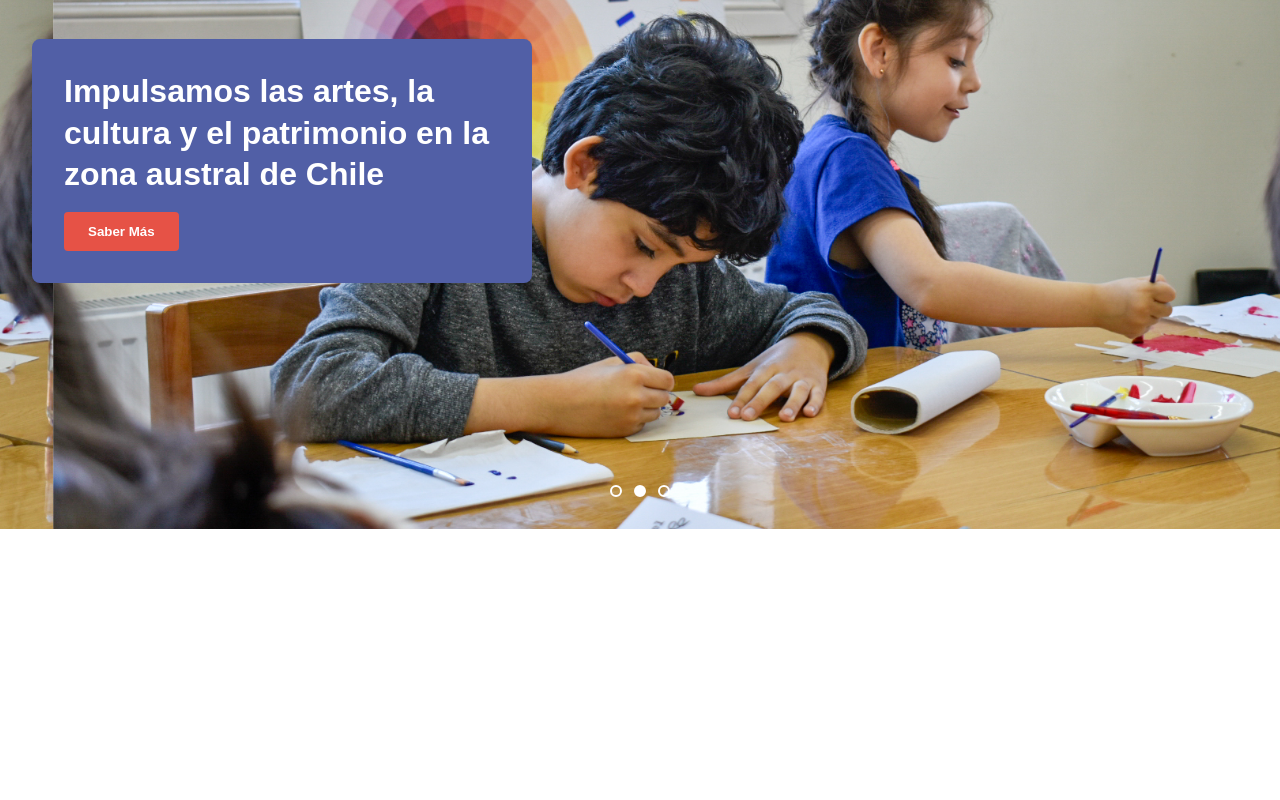
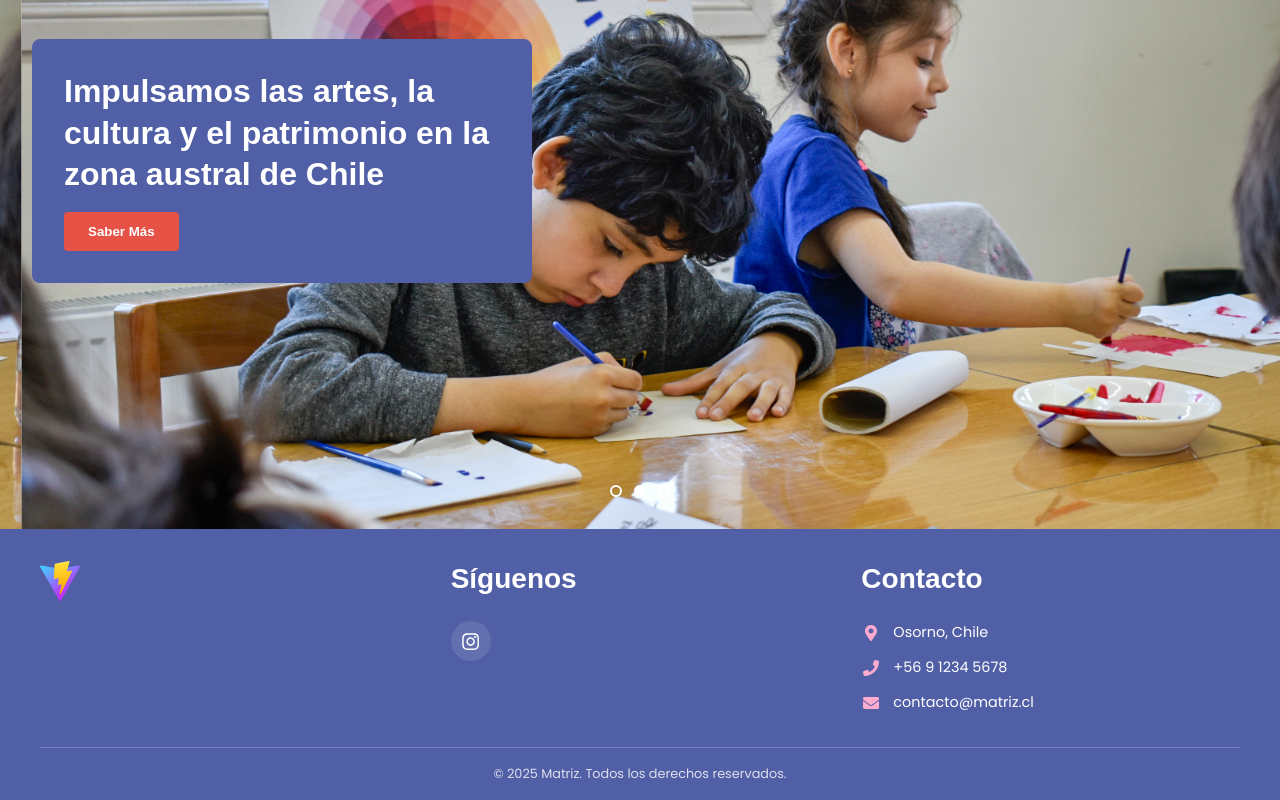
Before and after one commit to Bulllt/MatrizWebsite, a React (Vite) app: page /#/ in a window 1280 px wide. Shown: the part 271-1071 px from the top of the page. Before the commit the page ends 800 px from the top, so only its background shows below. Built offline with nearby package versions, Linux system fonts and the light colour scheme; a web font is replaced by a local one.

Commit message:
feat: footer added to the website

```diff
--- a/src/app/Layout.jsx
+++ b/src/app/Layout.jsx
@@ -1,5 +1,6 @@
 import React from "react";
 import Navbar from "../components/navbar/index";
+import Footer from "../components/footer/index";
 import { Outlet } from "react-router-dom";
 
 export default function Layout() {
@@ -10,6 +11,8 @@ export default function Layout() {
       <main>
         <Outlet />
       </main>
+
+      <Footer />
     </>
   );
 }
--- /dev/null
+++ b/src/components/footer/index.jsx
@@ -0,0 +1,82 @@
+import React from "react";
+import { NavLink } from "react-router-dom";
+import {
+  FaInstagram,
+  FaMapMarkerAlt,
+  FaPhone,
+  FaEnvelope,
+} from "react-icons/fa";
+import "./style.css";
+
+export default function Footer() {
+  const socialLinks = [
+    {
+      icon: <FaInstagram />,
+      url: "https://instagram.com/matriz",
+      label: "Síguenos en Instagram",
+    },
+  ];
+
+  const contactInfo = [
+    {
+      icon: <FaMapMarkerAlt />,
+      text: "Osorno, Chile",
+    },
+    {
+      icon: <FaPhone />,
+      text: "+56 9 1234 5678",
+    },
+    {
+      icon: <FaEnvelope />,
+      text: "contacto@matriz.cl",
+    },
+  ];
+
+  return (
+    <footer className="footerContainer">
+      <div className="footerContent">
+        <div className="footerSection">
+          <NavLink to="/" className="footerLogo">
+            <img src="/vite.svg" alt="Matriz Logo" />
+          </NavLink>
+        </div>
+
+        <div className="footerSection">
+          <h3 className="footerTitle">Síguenos</h3>
+          <div className="footerSocials">
+            {socialLinks.map((social, index) => (
+              <a
+                key={index}
+                href={social.url}
+                target="_blank"
+                rel="noopener noreferrer"
+                className="footerSocialLink"
+                aria-label={social.label}
+              >
+                {social.icon}
+              </a>
+            ))}
+          </div>
+        </div>
+
+        <div className="footerSection">
+          <h3 className="footerTitle">Contacto</h3>
+          <div className="footerContact">
+            {contactInfo.map((contact, index) => (
+              <div key={index} className="footerContactItem">
+                <span className="footerContactIcon">{contact.icon}</span>
+                <span className="footerContactText">{contact.text}</span>
+              </div>
+            ))}
+          </div>
+        </div>
+      </div>
+
+      <div className="footerBottom">
+        <p className="footerCopyright">
+          © {new Date().getFullYear()} Matriz. Todos los derechos reservados.
+        </p>
+      </div>
+    </footer>
+  );
+}
--- /dev/null
+++ b/src/components/footer/style.css
@@ -0,0 +1,151 @@
+.footerContainer {
+  background-color: var(--primary-color);
+  color: white;
+  padding: 2rem 1rem 1rem;
+  margin-top: auto;
+}
+
+.footerContent {
+  max-width: 1200px;
+  margin: 0 auto;
+  display: grid;
+  grid-template-columns: repeat(auto-fit, minmax(250px, 1fr));
+  gap: 2rem;
+  align-items: start;
+}
+
+.footerSection {
+  display: flex;
+  flex-direction: column;
+  gap: 1rem;
+}
+
+.footerLogo {
+  display: flex;
+  align-items: center;
+  gap: 0.75rem;
+  text-decoration: none;
+  transition: var(--transition);
+}
+
+.footerLogo:hover {
+  transform: translateY(-2px);
+}
+
+.footerLogo img {
+  width: 40px;
+  height: 40px;
+  object-fit: contain;
+}
+
+.footerTitle {
+  margin-bottom: 0.5rem;
+  color: white;
+}
+
+.footerSocials {
+  display: flex;
+  gap: 1rem;
+}
+
+.footerSocialLink {
+  display: flex;
+  align-items: center;
+  justify-content: center;
+  width: 40px;
+  height: 40px;
+  background-color: rgba(255, 255, 255, 0.1);
+  border-radius: 50%;
+  color: white;
+  font-size: 1.2rem;
+  transition: var(--transition);
+  text-decoration: none;
+}
+
+.footerSocialLink:hover {
+  background-color: var(--accent-color);
+  transform: translateY(-2px);
+}
+
+.footerContact {
+  display: flex;
+  flex-direction: column;
+  gap: 0.75rem;
+}
+
+.footerContactItem {
+  display: flex;
+  align-items: center;
+  gap: 0.75rem;
+}
+
+.footerContactIcon {
+  display: flex;
+  align-items: center;
+  justify-content: center;
+  width: 20px;
+  color: var(--secondary-color);
+}
+
+.footerContactText {
+  font-size: 0.9rem;
+}
+
+.footerBottom {
+  max-width: 1200px;
+  margin: 2rem auto 0;
+  padding-top: 1rem;
+  border-top: 1px solid rgba(255, 255, 255, 0.2);
+  text-align: center;
+}
+
+.footerCopyright {
+  font-size: 0.8rem;
+  color: rgba(255, 255, 255, 0.8);
+  margin: 0;
+}
+
+/* Responsive Styles */
+@media screen and (max-width: 768px) {
+  .footerContainer {
+    padding: 1.5rem 1rem 1rem;
+  }
+
+  .footerContent {
+    grid-template-columns: 1fr;
+    gap: 1.5rem;
+    text-align: center;
+  }
+
+  .footerLogo {
+    justify-content: center;
+  }
+
+  .footerSocials {
+    justify-content: center;
+  }
+
+  .footerContactItem {
+    justify-content: center;
+  }
+}
+
+@media screen and (max-width: 480px) {
+  .footerContainer {
+    padding: 1rem 0.5rem;
+  }
+
+  .footerLogoText {
+    font-size: 1.25rem;
+  }
+
+  .footerTitle {
+    font-size: 1.1rem;
+  }
+
+  .footerSocialLink {
+    width: 35px;
+    height: 35px;
+    font-size: 1rem;
+  }
+}
```
